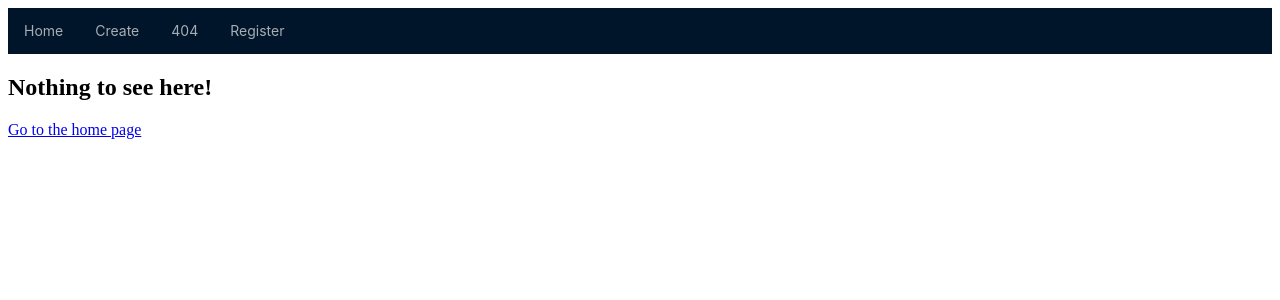
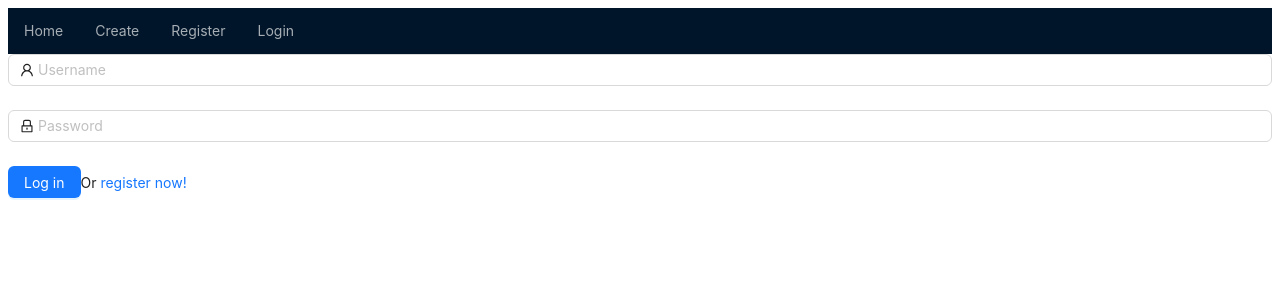
Before and after one commit to dimonkiss/pv116, a React (Vite) app in the folder my-rozetka-app/: page /login in a window 1280 px wide. Before the commit this address had no page. Shown: the top 300 px of the page. Built offline with nearby package versions, Linux system fonts and the light colour scheme.

Commit message:
added form to login

```diff
--- a/my-rozetka-app/src/App.tsx
+++ b/my-rozetka-app/src/App.tsx
@@ -10,6 +10,7 @@ import { Menu } from 'antd';
 import { Link } from 'react-router-dom';
 import CategoryEditPage from "./components/categories/edit/CategoryEditPage.tsx";
 import RegisterPage from "./components/auth/register/RegisterPage.tsx";
+import LoginPage from "./components/auth/login/LoginPage.tsx";
 const App = () => {
     return (
         <>
@@ -21,11 +22,11 @@ const App = () => {
                 <Menu.Item key="create">
                     <Link to="/categories/create">Create</Link>
                 </Menu.Item>
-                <Menu.Item key="404">
-                    <Link to="/404">404</Link>
-                </Menu.Item>
                 <Menu.Item key="register" >
                     <Link to="/register">Register</Link>
+                </Menu.Item>
+                <Menu.Item>
+                    <Link to="/login">Login</Link>
                 </Menu.Item>
             </Menu>
             <Routes>
@@ -35,6 +36,7 @@ const App = () => {
                     <Route path="*" element={<NoMatchPage />} />
                     <Route path="categories/edit/:id" element={<CategoryEditPage />} />
                     <Route path="register" element={<RegisterPage />} />
+                    <Route path="login" element={<LoginPage/>} />
                 </Route>
             </Routes>
         </>
--- /dev/null
+++ b/my-rozetka-app/src/components/auth/login/LoginPage.tsx
@@ -0,0 +1,58 @@
+
+
+import { Form, Input, Button } from 'antd';
+import { UserOutlined, LockOutlined } from '@ant-design/icons';
+
+const LoginPage = () => {
+    const onFinish = values => {
+        console.log('Received values of form: ', values);
+    };
+
+    return (
+        <Form
+            name="normal_login"
+            className="login-form"
+            initialValues={{
+                remember: true,
+            }}
+            onFinish={onFinish}
+        >
+            <Form.Item
+                name="username"
+                rules={[
+                    {
+                        required: true,
+                        message: 'Please input your Username!',
+                    },
+                ]}
+            >
+                <Input prefix={<UserOutlined className="site-form-item-icon" />} placeholder="Username" />
+            </Form.Item>
+            <Form.Item
+                name="password"
+                rules={[
+                    {
+                        required: true,
+                        message: 'Please input your Password!',
+                    },
+                ]}
+            >
+                <Input
+                    prefix={<LockOutlined className="site-form-item-icon" />}
+                    type="password"
+                    placeholder="Password"
+                />
+            </Form.Item>
+
+
+            <Form.Item>
+                <Button type="primary" htmlType="submit" className="login-form-button">
+                    Log in
+                </Button>
+                Or <a href="http://localhost:5173/register">register now!</a>
+            </Form.Item>
+        </Form>
+    );
+};
+
+export default LoginPage;
```
